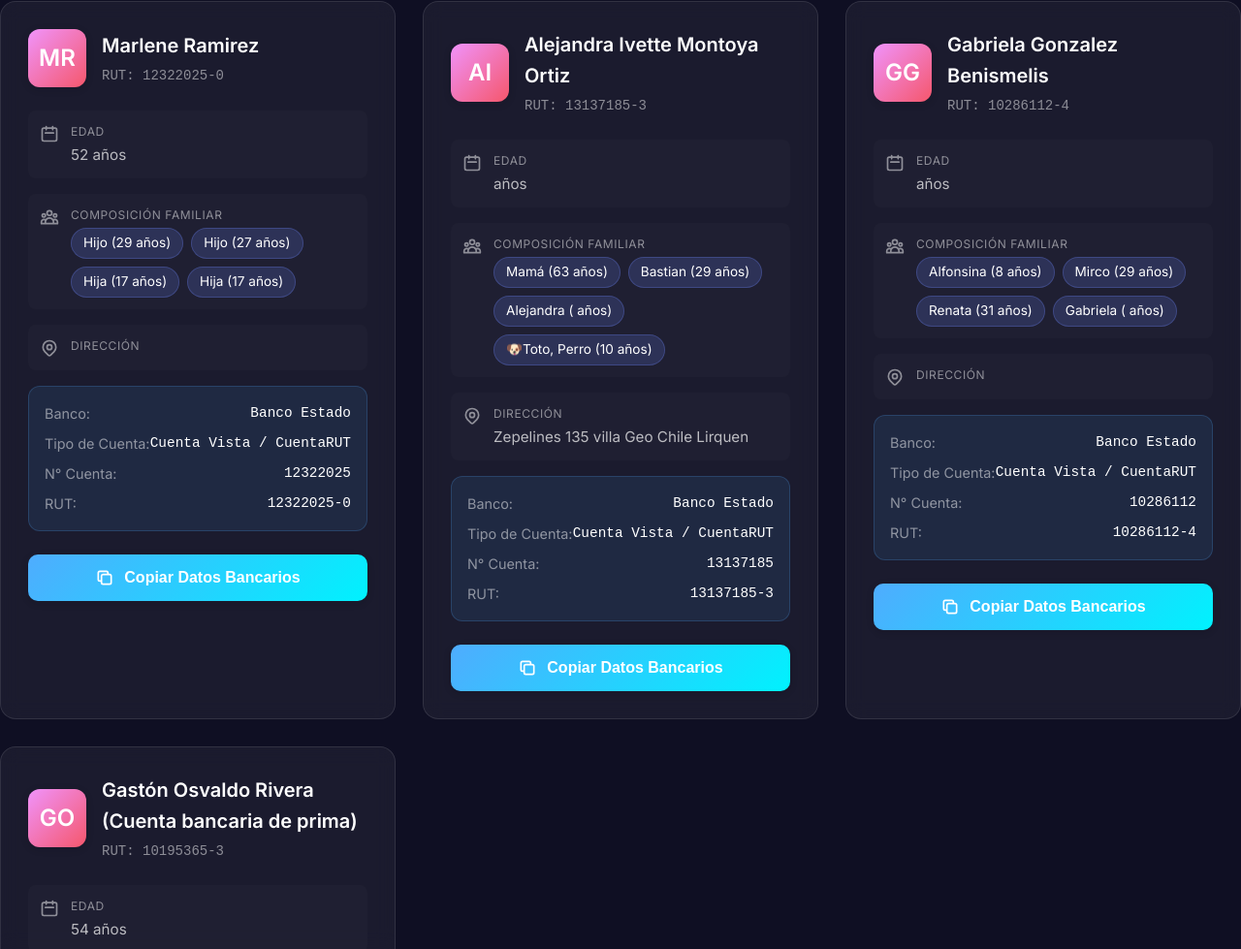
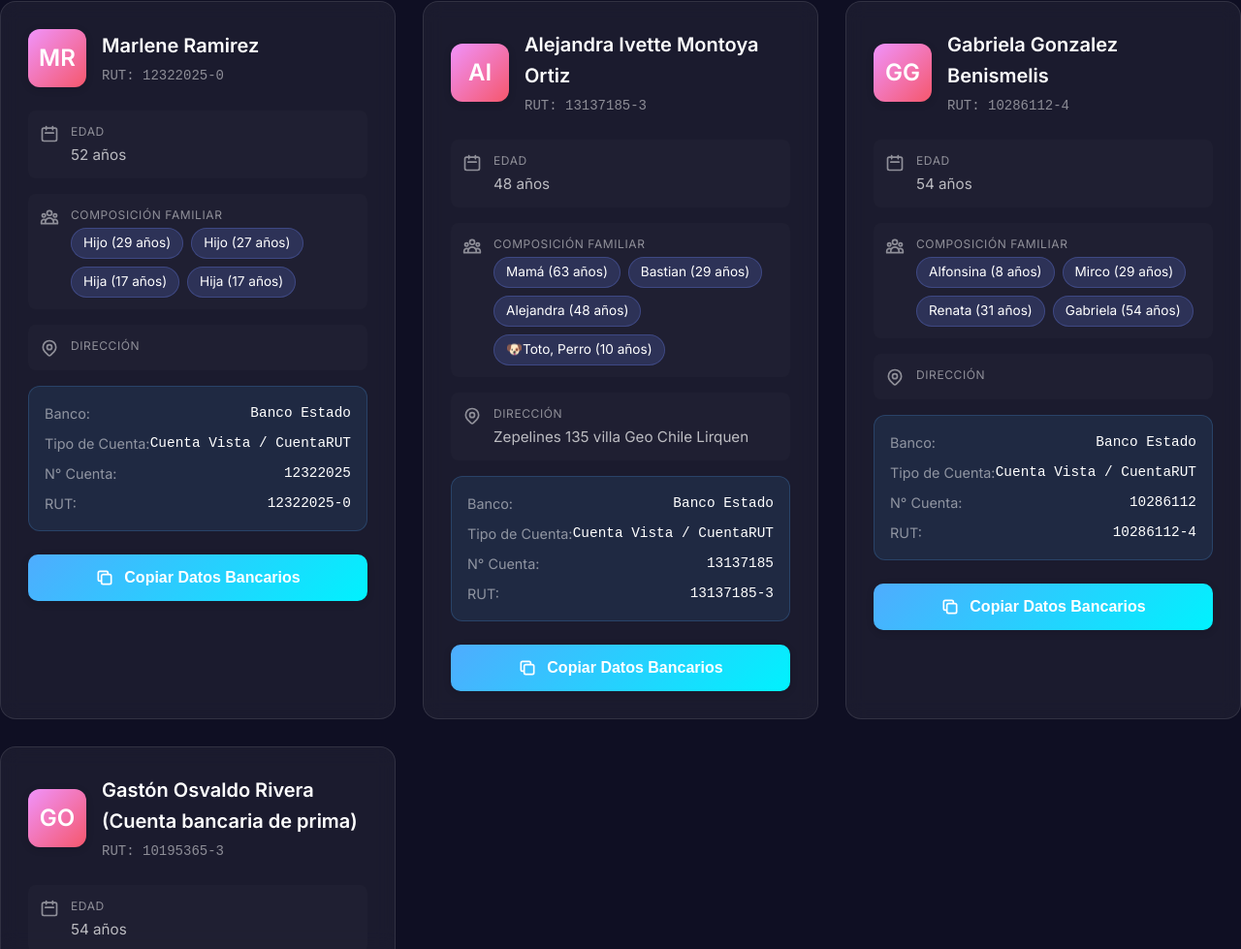
Before and after one commit to Rydimir/Lirquen, a plain HTML site: page index.html in a window 1280 px wide. Shown: the part 1000-1979 px from the top of the page at 97% size. Drawn offline with Linux system fonts and the light colour scheme.

Commit message:
Fix HTML encoding issues in index.html

```diff
--- a/index.html
+++ b/index.html
@@ -116,11 +116,11 @@
             {
                 name: "Alejandra Ivette Montoya Ortiz",
                 id: "13137185-3",
-                age: "",
+                age: 48,
                 family: [
                     { name: "Mamá", age: 63 },
                     { name: "Bastian", age: 29 },
-                    { name: "Alejandra", age: "" },
+                    { name: "Alejandra", age: 48 },
                     { name: "🐶Toto, Perro", age: 10 }
                 ],
                 address: "Zepelines 135 villa Geo Chile Lirquen",
@@ -134,12 +134,12 @@
             {
                 name: "Gabriela Gonzalez Benismelis",
                 id: "10286112-4",
-                age: "",
+                age: "54",
                 family: [
                     { name: "Alfonsina", age: "8" },
                     { name: "Mirco ", age: "29" },
                     { name: "Renata ", age: "31" },
-                    { name: "Gabriela", age: "" }
+                    { name: "Gabriela", age: "54" }
                 ],
                 address: "",
                 bankDetails: {
@@ -152,10 +152,10 @@
             {
                 name: "Gastón Osvaldo Rivera (Cuenta bancaria de prima)",
                 id: "10195365-3",
-                age: "54",
+                age: 54,
                 family: [
-                    { name: "Gastón", age: "54" },
-                    { name: "Hija", age: "22" }
+                    { name: "Gastón", age: 54 },
+                    { name: "Hija", age: 22 }
                 ],
                 address: "",
                 bankDetails: {
```
